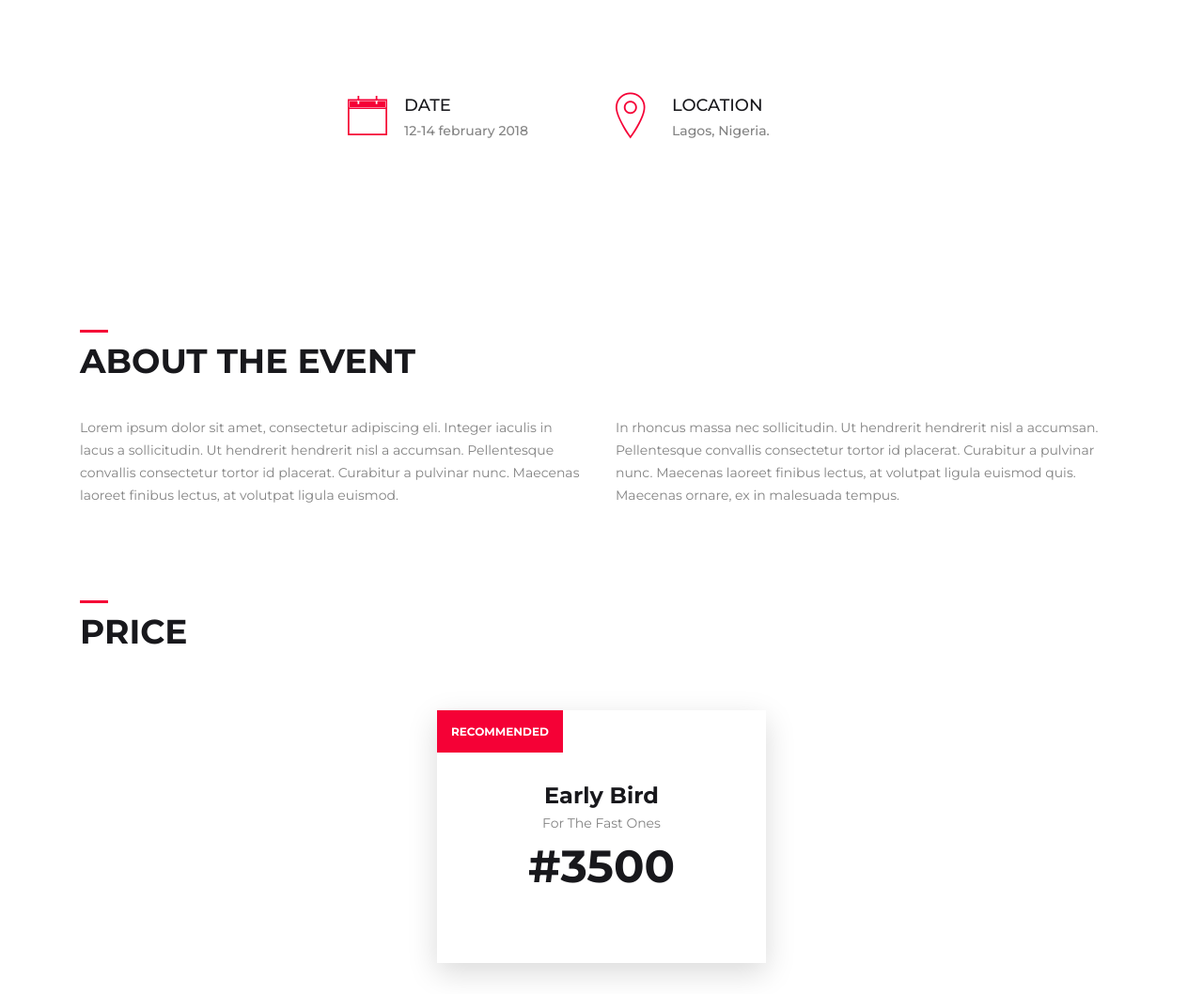
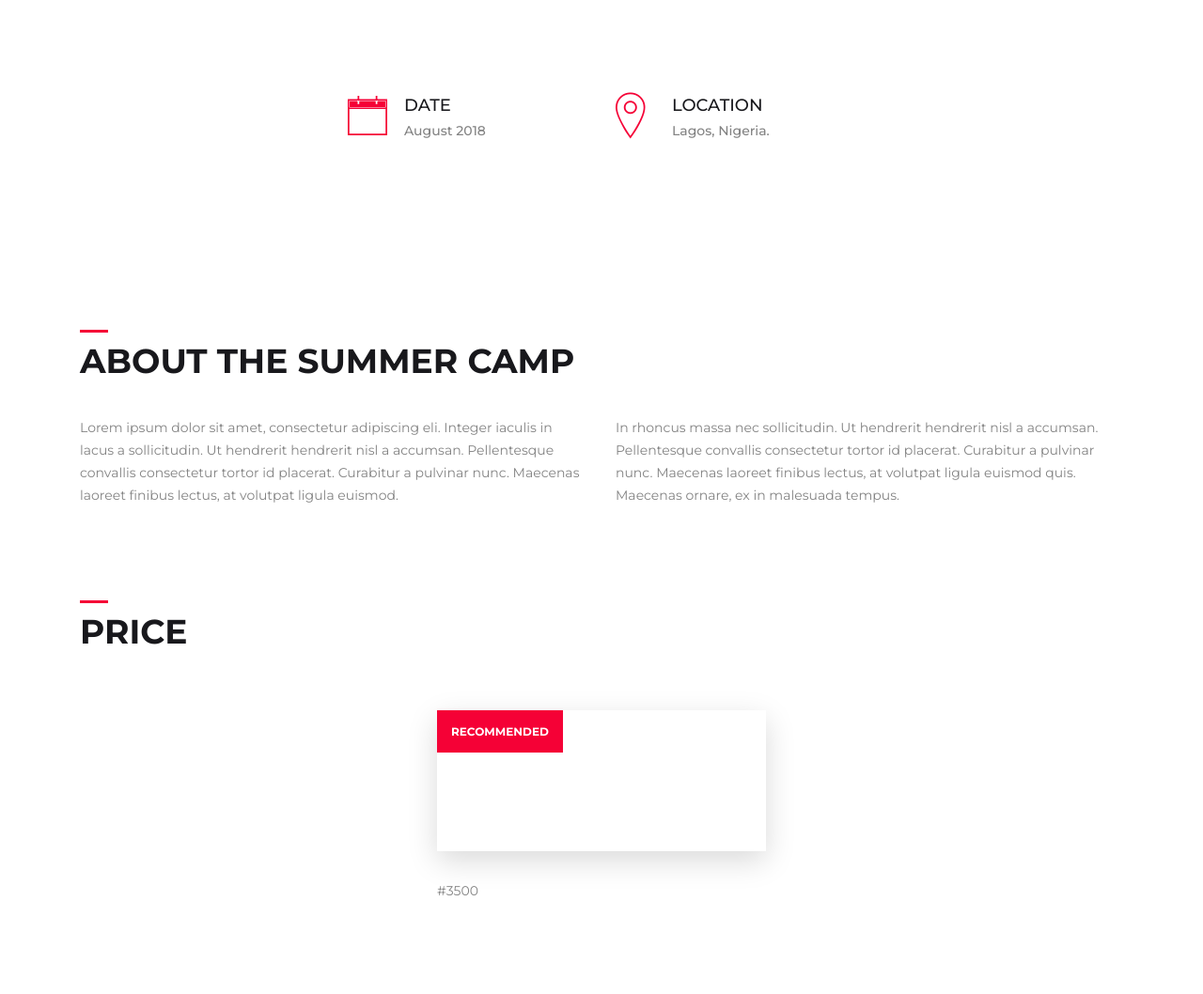
Before and after one commit to RccgHarvestHouse/Summer2018, a website: page index.html in a window 1280 px wide. Shown: the part 900-1958 px from the top of the page at 94% size. Drawn offline with Linux system fonts and the light colour scheme; files whose address does not match are found by name.

Commit message:
Update index.html

```diff
--- a/index.html
+++ b/index.html
@@ -86,7 +86,7 @@
                             </h2>
                             <strong>Harvest House Summer Camp 2018</strong>
                             <p class="cover-date">
-                                12-14 February 2018  - Lagos, Nigeria.
+                                August 2018  - Lagos, Nigeria.
                             </p>
                             <a href="#" class=" btn btn-primary btn-rounded" >
                                 Register Now
@@ -106,7 +106,7 @@
                             </h2>
                             <Strong>Harvest House Summer Camp 2018</Strong>
                             <p class="cover-date">
-                                12-14 February 2018  - Lagos, Nigeria.
+                                August 2018  - Lagos, Nigeria.
                             </p>
                             <a href="#" class=" btn btn-primary btn-rounded" >
                                 Register Now
@@ -139,7 +139,7 @@
                             DATE
                         </h5>
                         <p>
-                            12-14 february 2018
+                            August 2018
                         </p>
                     </div>
                 </div>
@@ -169,7 +169,7 @@
     <div class="container">
         <div class="section_title">
             <h3 class="title">
-                About the event
+                About the Summer Camp
             </h3>
         </div>
         <div class="row justify-content-center">
@@ -203,13 +203,6 @@
                     <div class="price_highlight">
                         recommended
                     </div>
-                   <div class="price_header">
-                       <h4>
-                           Early Bird
-                       </h4>
-                       <h6>
-                           For the fast ones
-                       </h6>
                    </div>
                     <div class="price_tag">
                         #3500
```
